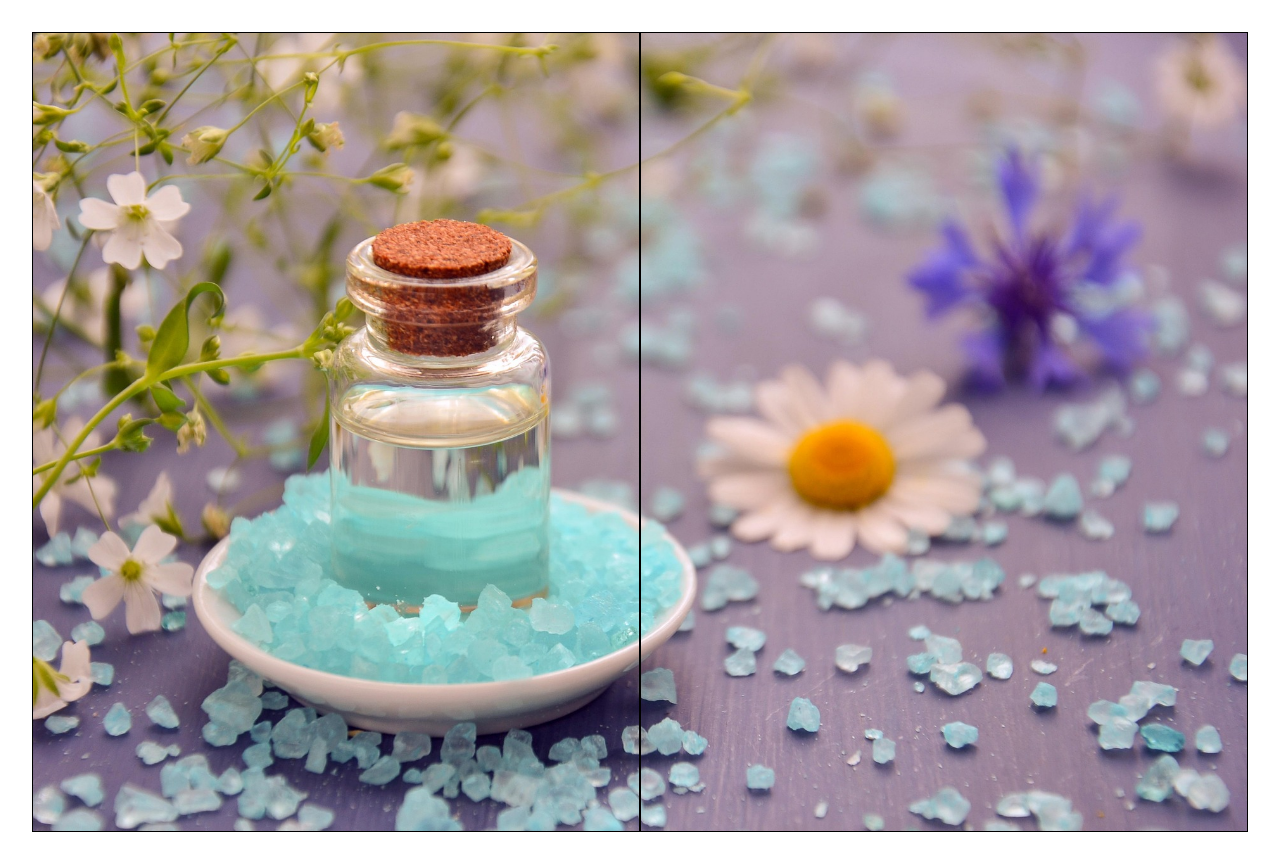
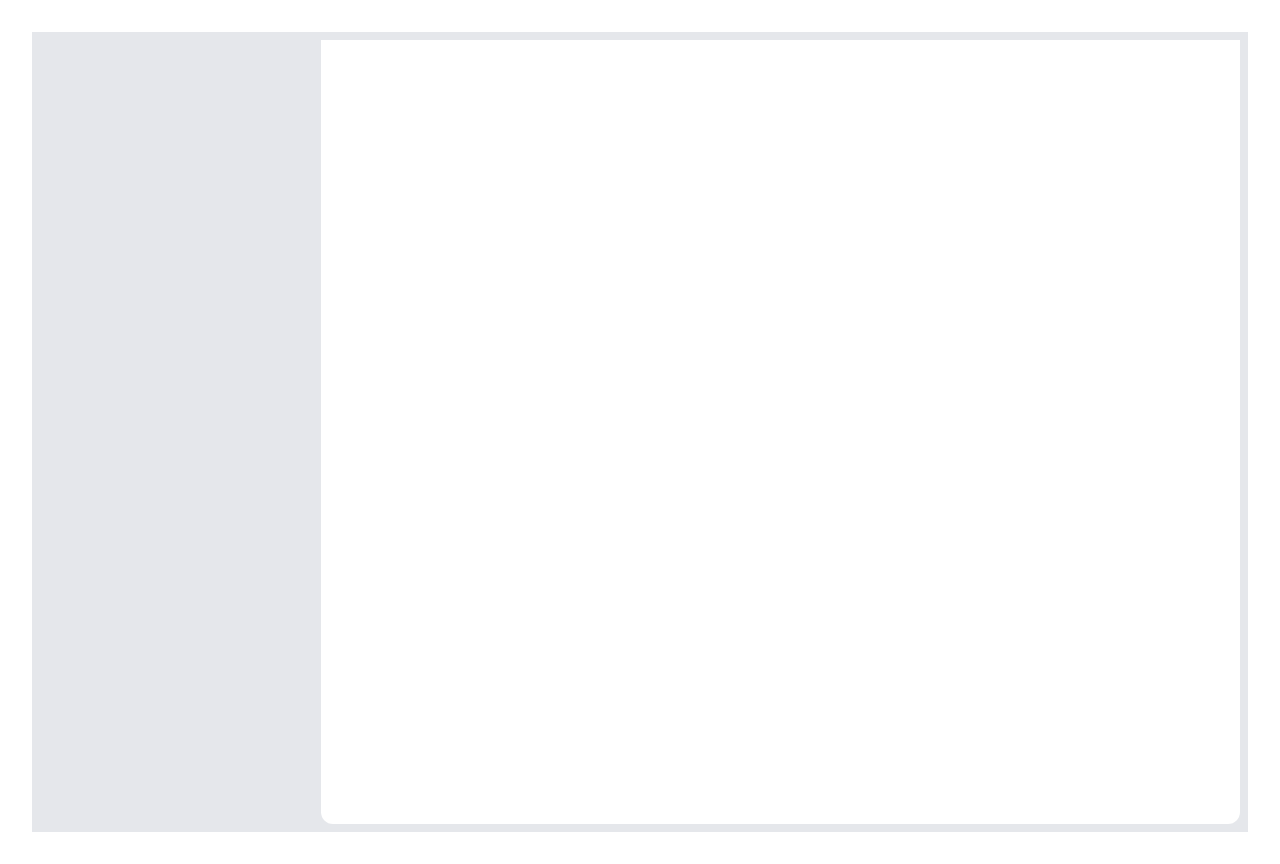
Before and after one commit to KAVEENPRAMUDITHA/CBC_front_end, a React (Vite) app: page / in a window 1280 px wide. Built offline with nearby package versions, Linux system fonts and the light colour scheme.

Commit message:
login + added adminPage✏️

```diff
--- a/src/App.jsx
+++ b/src/App.jsx
@@ -1,14 +1,18 @@
 import './App.css'
 import ProductCard from './components/product-card'
+import AdminPage from './pages/adminPage'
 import LoginPage from './pages/loginPage'
 
 function App() {
 
   return (
     <>
-      <LoginPage> </LoginPage>
+
+      {/* <LoginPage /> */}
+      <AdminPage />
+
     </>
-  )
+  );
 }
 
 export default App
--- /dev/null
+++ b/src/pages/adminPage.jsx
@@ -0,0 +1,13 @@
+export default function AdminPage() {
+    return (
+        <div className="w-full h-screen bg-gray-200 flex p-2">
+            <div className="w-[300px] h-full ">
+
+            </div>
+            <div className="h-full bg-white w-[calc(100vw-300px)] rounded-b-xl">
+
+            </div>
+
+        </div>
+    )
+}
--- a/src/pages/loginPage.jsx
+++ b/src/pages/loginPage.jsx
@@ -2,11 +2,15 @@ export default function LoginPage() {
 
     return (
         <div className=" w-full h-screen bg-red-700  bg-[url('/loginbg.jpg')] bg-cover bg-center flex">
-            <div className="border w-[50%] h-full">
+            <div className=" w-[50%] h-full">
 
             </div>
-            <div className="border  w-[50%] h-full">
-
+            <div className="w-[50%] h-full flex items-center justify-center">
+                <div className="w-[450px] h-[600px] backdrop-blur-3xl shadow-xl rounded-xl flex flex-col items-center justify-center ">
+                    <input className="w-[400px] h-[50px] border border-white rounded-xl text-center m-[10px]" type="text" placeholder="Email" />
+                    <input className="w-[400px] h-[50px] border border-white rounded-xl text-center m-[10px]" type="password" placeholder="password" />
+                    <button className="w-[400px] h-[50px] bg-green-600 text-white rounded-xl cursor-pointer">Login</button>
+                </div>
             </div>
         </div>
     )
```
